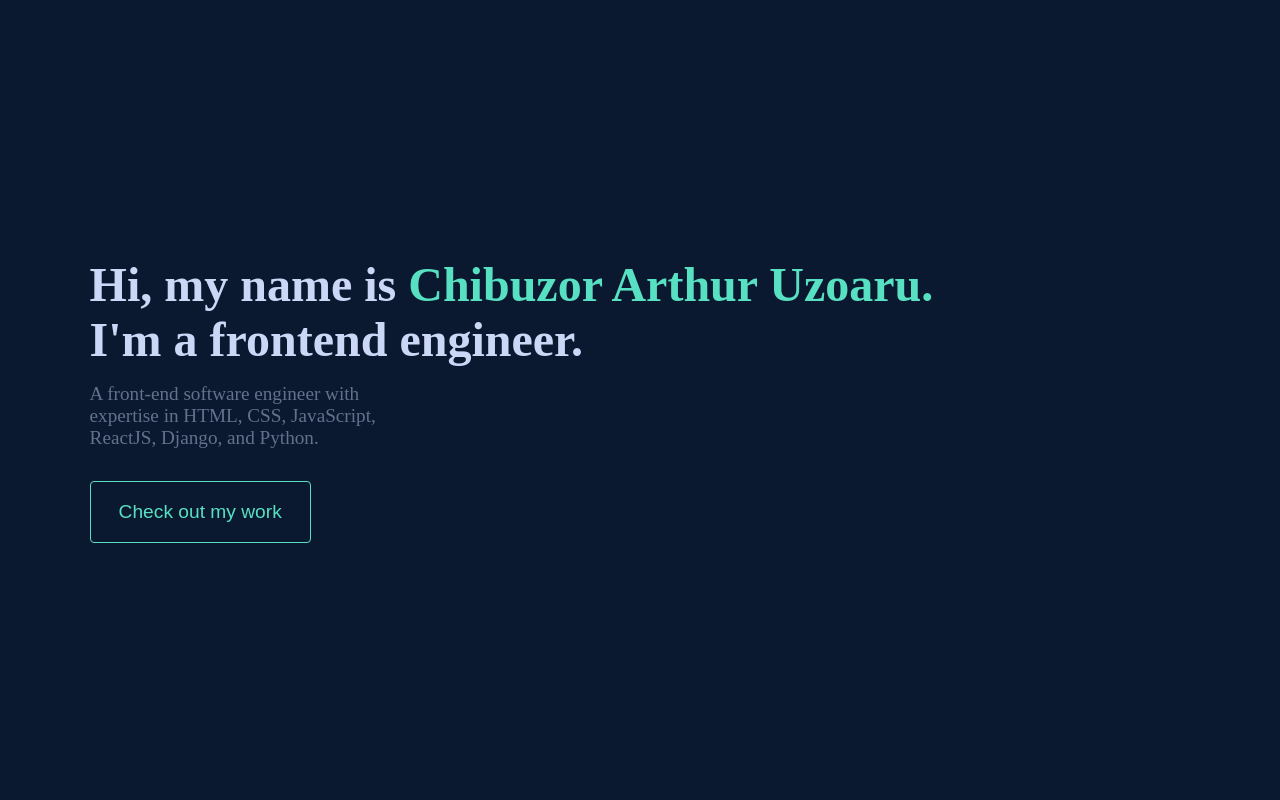
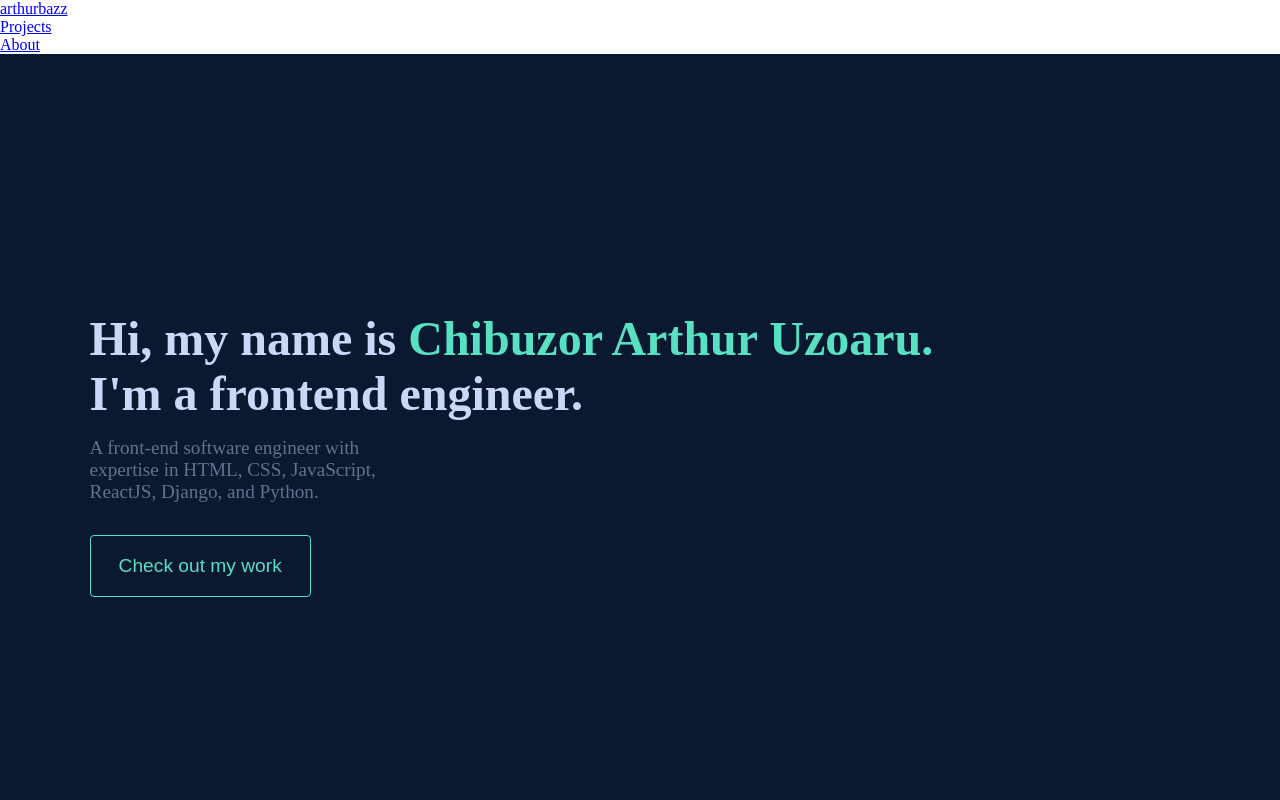
Before and after one commit to arthurbazz/personal-portfolio, a React (Create React App) app in the folder portfolio/: page / in a window 1280 px wide. Shown: the top 800 px of the page. Built offline with nearby package versions, Linux system fonts and the light colour scheme.

Commit message:
add header component

```diff
--- a/portfolio/src/App.js
+++ b/portfolio/src/App.js
@@ -1,14 +1,16 @@
 import React from "react";
 // import pages
-import { Hero, About, Projects } from "./components";
+import { Header, Hero, Projects } from "./components"; // index.js of components folder
 // import global styles
 import "./styles/global.scss";
 
 export default function App() {
   return (
     <>
+      <Header />
       <Hero />
       <Projects />
+      {/* <About /> */}
     </>
   );
 }
--- /dev/null
+++ b/portfolio/src/components/header/header.js
@@ -0,0 +1,29 @@
+// components/header/index.js
+import React from "react";
+import { Link } from "react-router-dom";
+
+const Header = () => {
+  return (
+    <header>
+      <div className="container">
+        <div className="header">
+          <div className="logo">
+            <Link to="/">arthurbazz</Link>
+          </div>
+          <nav>
+            <ul>
+              <li>
+                <Link to="/projects">Projects</Link>
+              </li>
+                <li>
+                    <Link to="/about">About</Link>
+                </li>
+            </ul>
+          </nav>
+        </div>
+      </div>
+    </header>
+  );
+};
+
+export default Header;
--- a/portfolio/src/components/index.js
+++ b/portfolio/src/components/index.js
@@ -1,7 +1,7 @@
 // components/screens/index.js
+import Header from "./header/header";
 import Hero from "../components/screens/hero";
+import Projects from "../components/screens/projects";
 import About from "../components/screens/about";
-import Projects from "../components/screens/projects";
 
-
-export { Hero, About, Projects };
+export { Header, Hero, Projects, About };
```
Also changed, not shown: portfolio/src/portfolio.js (added).
